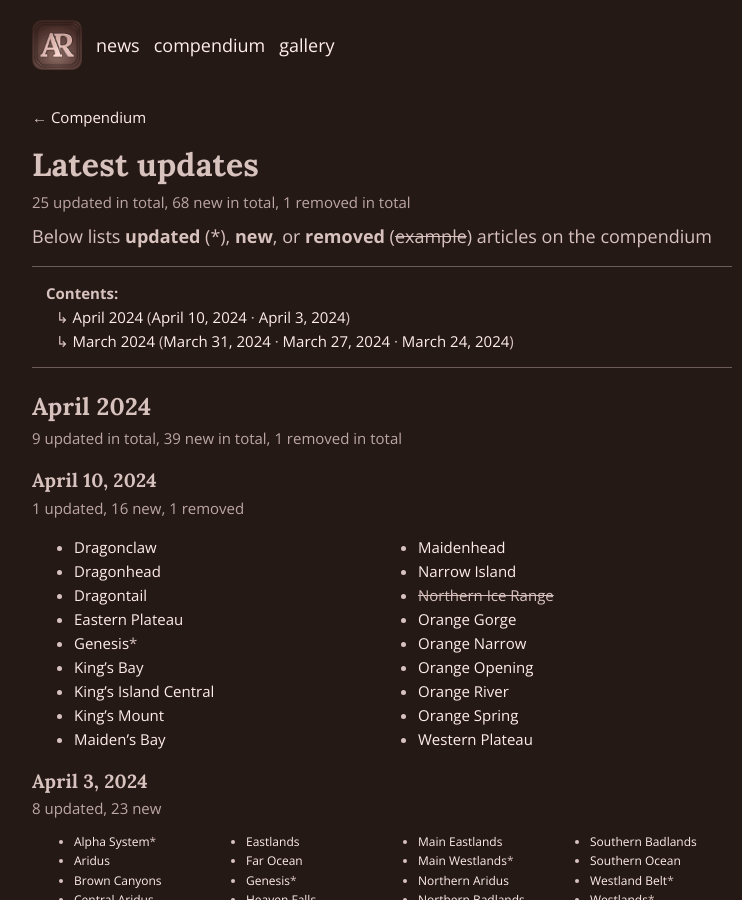
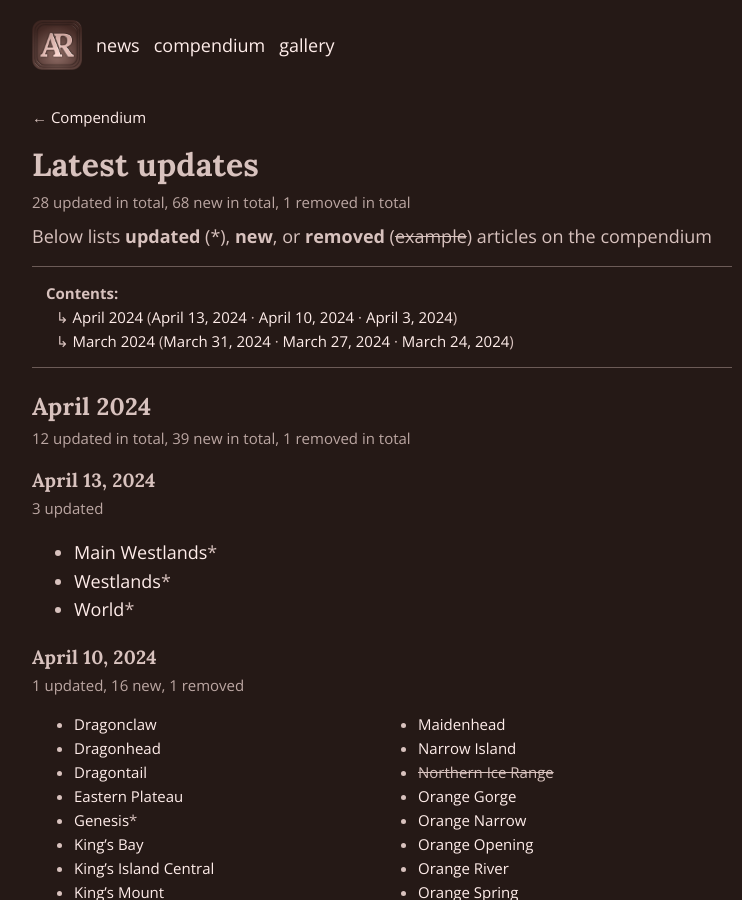
Before and after one commit to schizoidnightmares/absurdrealms.com, a Jekyll site: the page built from compendium/latest.md, in a window 1280 px wide and 900 px high. Shown: the whole window, without its empty margins (258-1000 px from the left). Built offline with Jekyll 4.4.1, drawn with Linux system fonts in a browser that asks for light colours; some of the changed text lies outside the part shown.

Commit message:
expanding

```diff
--- a/compendium/latest.md
+++ b/compendium/latest.md
@@ -1,18 +1,19 @@
 ---
 title: Latest updates - Compendium
 description: New and updated articles in the compendium
-last_modified_at: April 10, 2024
+last_modified_at: April 13, 2024
 return: Compendium
 return-url: /compendium/
 ---
 
 # Latest updates
-25 updated in total, 68 new in total, 1 removed in total
+28 updated in total, 68 new in total, 1 removed in total
 {: .cap}
 
 Below lists **updated** (*), **new**, or **removed** (<s>example</s>) articles on the compendium
 
 - [April 2024](#april-2024)
+  - [April 13, 2024](#april-13-2024)
   - [April 10, 2024](#april-10-2024)
   - [April 3, 2024](#april-3-2024)
 - [March 2024](#march-2024)
@@ -22,8 +23,17 @@ Below lists **updated** (*), **new**, or **removed** (<s>example</s>) articles o
  {: .toc}
 
 ## April 2024
-9 updated in total, 39 new in total, 1 removed in total
+12 updated in total, 39 new in total, 1 removed in total
 {: .cap}
+
+### April 13, 2024
+3 updated
+{: .cap}
+
+- [Main Westlands](/compendium/locations/main-westlands/)*
+- [Westlands](/compendium/locations/westlands/)*
+- [World](/compendium/locations/main-westlands/)*
+{: .plainlinks}
 
 ### April 10, 2024
 1 updated, 16 new, 1 removed
```
Also changed, not shown: compendium/locations/astronomy/planets/world.md (+5 -3 lines), compendium/locations/geography/continents/westlands.md (+12 -1 lines), compendium/locations/geography/mainlands/main-westlands.md (+12 -1 lines).
